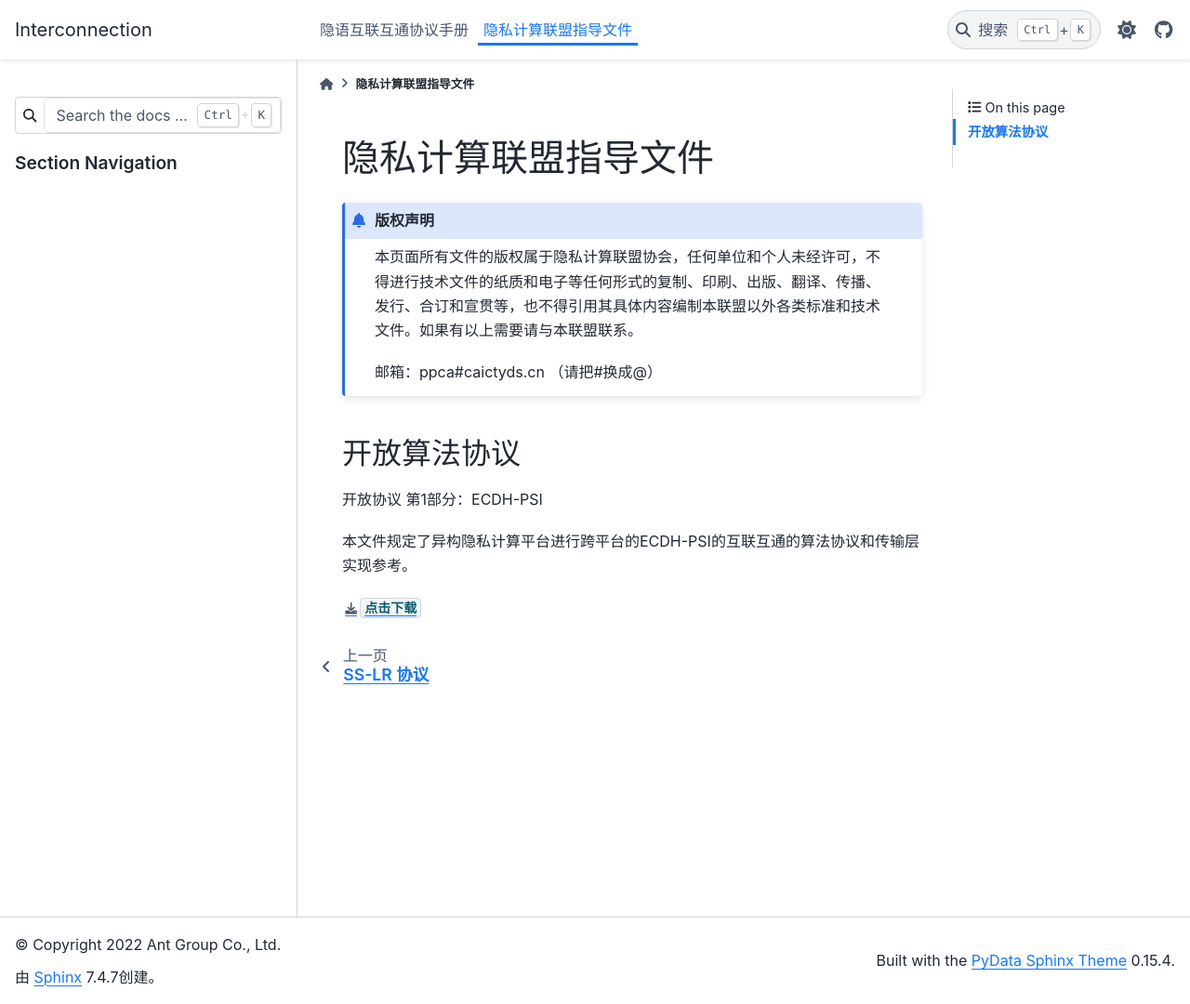
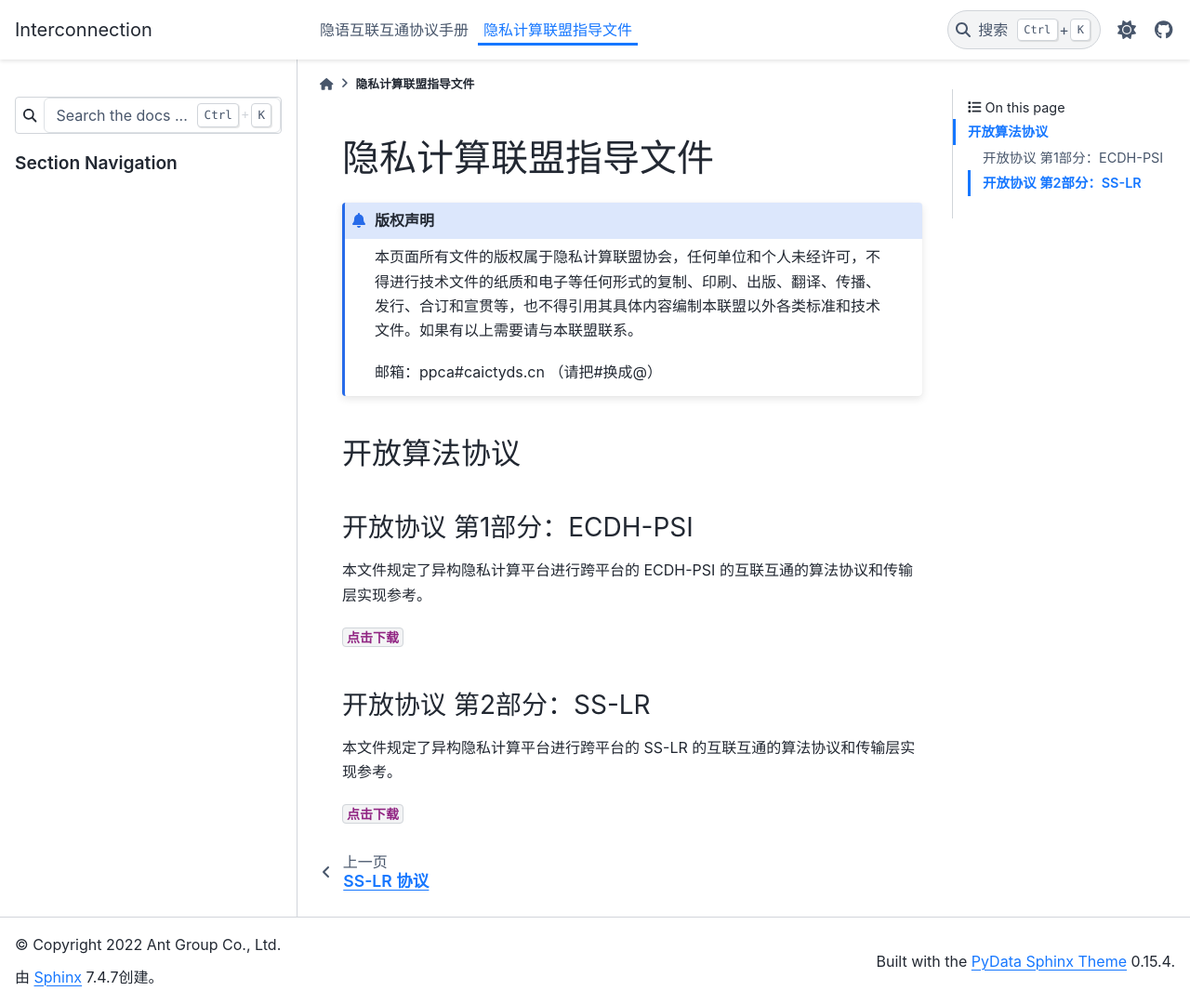
Before and after one commit to secretflow/interconnection, a Sphinx documentation site: the page built from docs/ppca/index.rst, in a window 1280 px wide and 1080 px high. Shown: the whole window at 93% size. Built offline with Sphinx 7.4.7 and the PyData theme 0.15.4, drawn with Linux system fonts in a browser that asks for light colours.

Commit message:
repo-sync-2023-07-13T17:56:31+0800

```diff
--- a/docs/ppca/index.rst
+++ b/docs/ppca/index.rst
@@ -12,7 +12,15 @@
 ---------------------------------------------------
 
 开放协议 第1部分：ECDH-PSI
+^^^^^^^^^^^^^^^^^^^^^
 
-本文件规定了异构隐私计算平台进行跨平台的ECDH-PSI的互联互通的算法协议和传输层实现参考。
+本文件规定了异构隐私计算平台进行跨平台的 ECDH-PSI 的互联互通的算法协议和传输层实现参考。
 
-:download:`点击下载<https://mdn.alipayobjects.com/huamei_usjdcg/afts/file/A*di_0SpPQ_3UAAAAAAAAAAAAADo6HAQ/ECDH-PSI.pdf>`
+:download:`点击下载<../../PPCA/open-protocols/ECDH-PSI.pdf>`
+
+开放协议 第2部分：SS-LR
+^^^^^^^^^^^^^^^^^^^^^
+
+本文件规定了异构隐私计算平台进行跨平台的 SS-LR 的互联互通的算法协议和传输层实现参考。
+
+:download:`点击下载<../../PPCA/open-protocols/SS-LR.pdf>`
```
